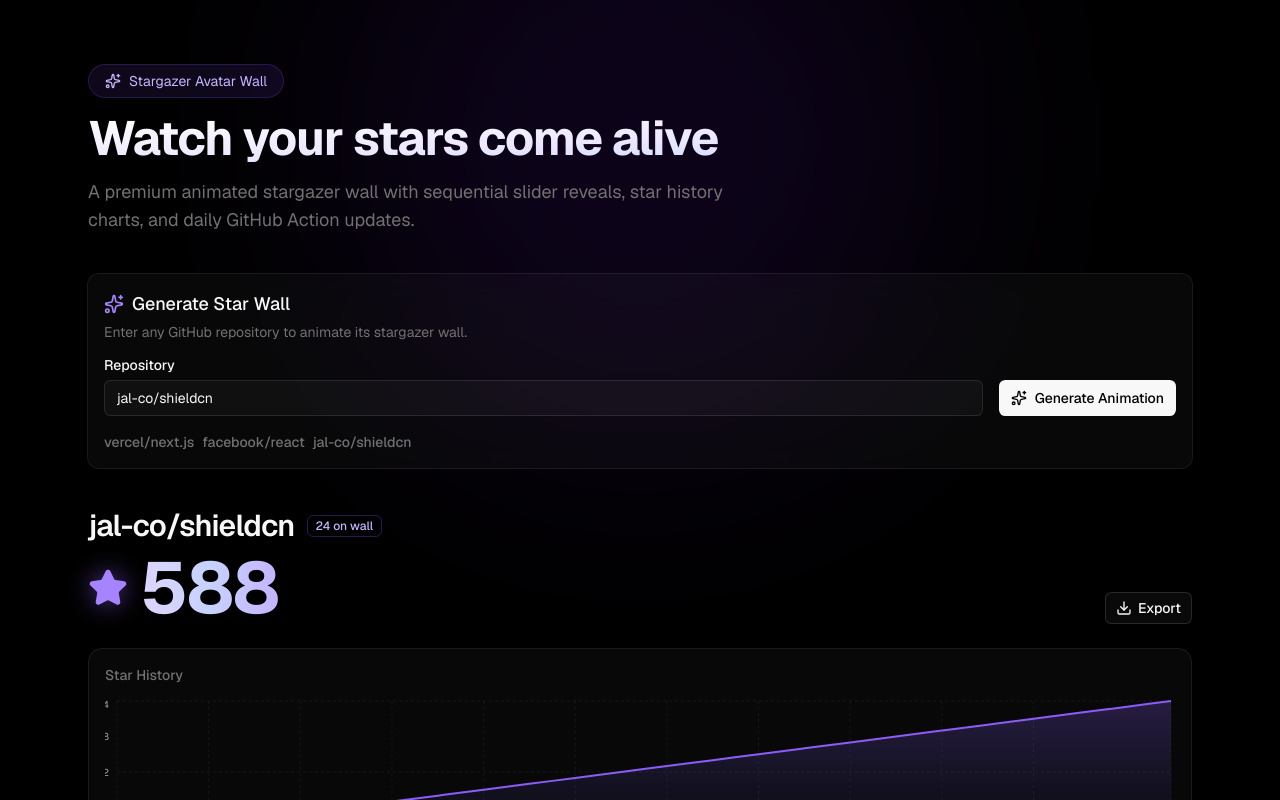
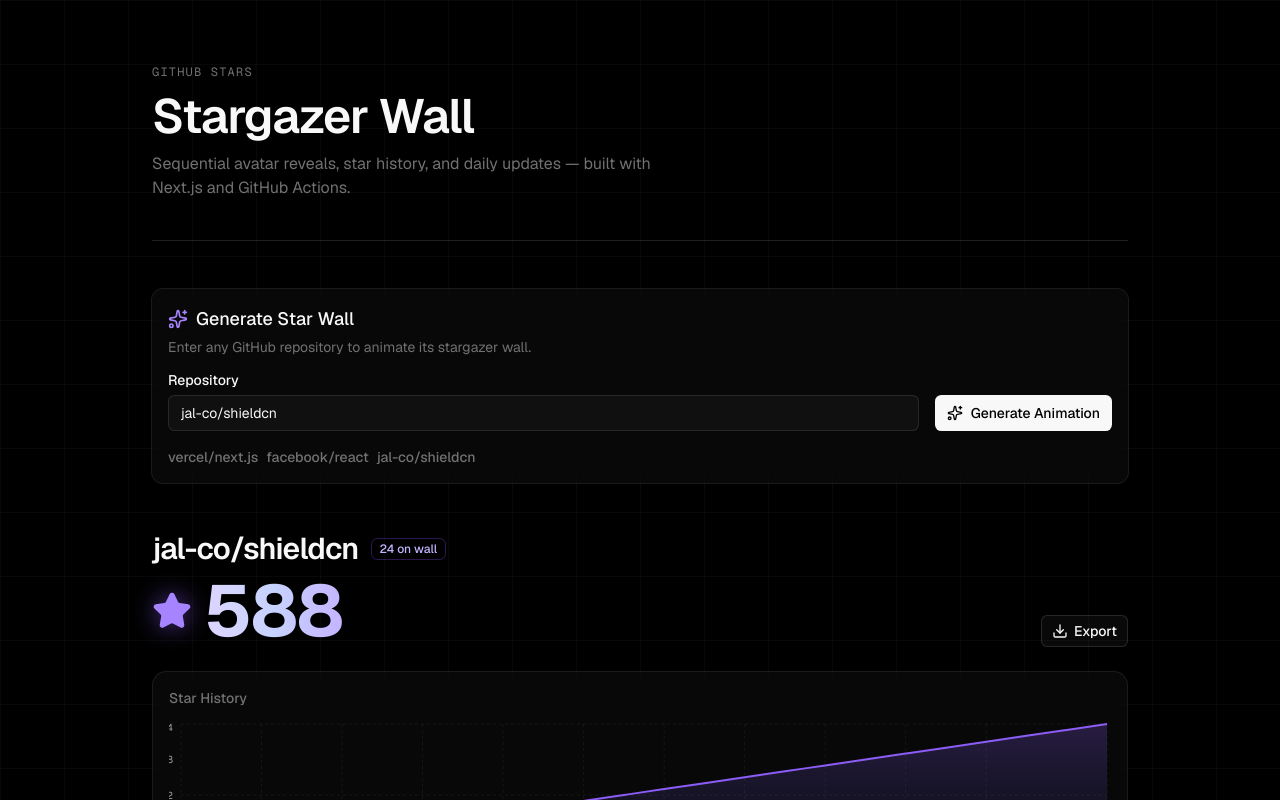
Before and after one commit to radiumcoders/github-stars, a Next.js app: page / in a window 1280 px wide. Shown: the top 800 px of the page. Built offline with nearby package versions, Linux system fonts and the light colour scheme.

Commit message:
style: redesign homepage with Vercel monochrome layout

```diff
--- a/app/page.tsx
+++ b/app/page.tsx
@@ -1,7 +1,6 @@
 "use client";
 
 import { useCallback, useEffect, useState } from "react";
-import { Stars } from "lucide-react";
 import { StargazerWall } from "@/components/stargazer-wall/stargazer-wall";
 import { RepoGenerator } from "@/components/repo-generator";
 import { SvgPreview } from "@/components/svg-preview";
@@ -39,24 +38,22 @@
 
   return (
     <main className="relative min-h-full flex-1">
-      <div className="pointer-events-none absolute inset-0 overflow-hidden" aria-hidden>
-        <div className="absolute -top-40 left-1/2 size-[600px] -translate-x-1/2 rounded-full bg-violet-600/10 blur-[120px]" />
-        <div className="absolute top-1/3 -right-32 size-[400px] rounded-full bg-indigo-600/8 blur-[100px]" />
-        <div className="absolute bottom-0 -left-32 size-[350px] rounded-full bg-purple-600/6 blur-[90px]" />
-      </div>
+      <div
+        className="pointer-events-none absolute inset-0 bg-[linear-gradient(to_right,#ffffff08_1px,transparent_1px),linear-gradient(to_bottom,#ffffff08_1px,transparent_1px)] bg-size-[64px_64px]"
+        aria-hidden
+      />
 
-      <div className="relative mx-auto flex max-w-6xl flex-col gap-10 px-4 py-12 sm:px-6 sm:py-16">
-        <header className="flex flex-col gap-4 text-center sm:text-left">
-          <div className="inline-flex items-center justify-center gap-2 self-center rounded-full border border-violet-500/20 bg-violet-500/10 px-4 py-1.5 text-sm text-violet-300 sm:self-start">
-            <Stars className="size-4" />
-            Stargazer Avatar Wall
-          </div>
-          <h1 className="bg-gradient-to-br from-white via-violet-100 to-indigo-200 bg-clip-text text-4xl font-bold tracking-tight text-transparent sm:text-5xl">
-            Watch your stars come alive
+      <div className="relative mx-auto flex max-w-5xl flex-col gap-12 px-4 py-16 sm:px-6">
+        <header className="flex flex-col gap-3 border-b border-border pb-10">
+          <p className="font-mono text-xs tracking-widest text-muted-foreground uppercase">
+            GitHub Stars
+          </p>
+          <h1 className="text-4xl font-semibold tracking-tight text-foreground sm:text-5xl">
+            Stargazer Wall
           </h1>
-          <p className="max-w-2xl text-base text-muted-foreground sm:text-lg">
-            A premium animated stargazer wall with sequential slider reveals,
-            star history charts, and daily GitHub Action updates.
+          <p className="max-w-lg text-base text-muted-foreground">
+            Sequential avatar reveals, star history, and daily updates — built
+            with Next.js and GitHub Actions.
           </p>
         </header>
 
@@ -64,11 +61,13 @@
 
         {loading && !data && (
           <div className="flex items-center justify-center py-24">
-            <div className="size-8 animate-spin rounded-full border-2 border-violet-500/30 border-t-violet-400" />
+            <div className="size-5 animate-spin rounded-full border border-border border-t-foreground" />
           </div>
         )}
 
-        {data && <StargazerWall key={`${data.owner}/${data.repo}-${data.updated_at}`} data={data} />}
+        {data && (
+          <StargazerWall key={`${data.owner}/${data.repo}-${data.updated_at}`} data={data} />
+        )}
 
         {data && <SvgPreview owner={data.owner} repo={data.repo} />}
       </div>
```
